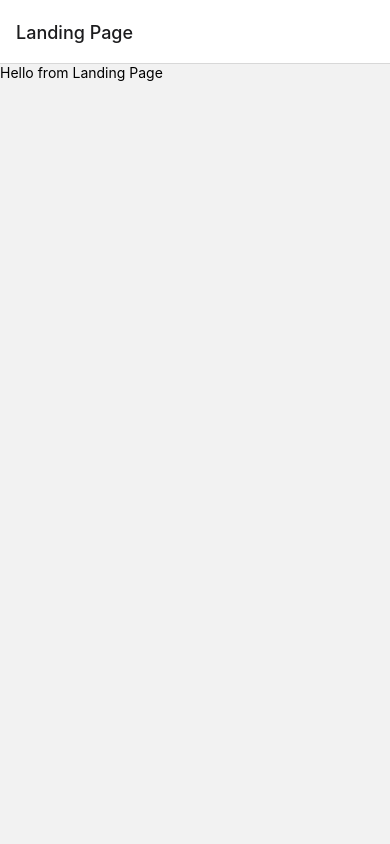
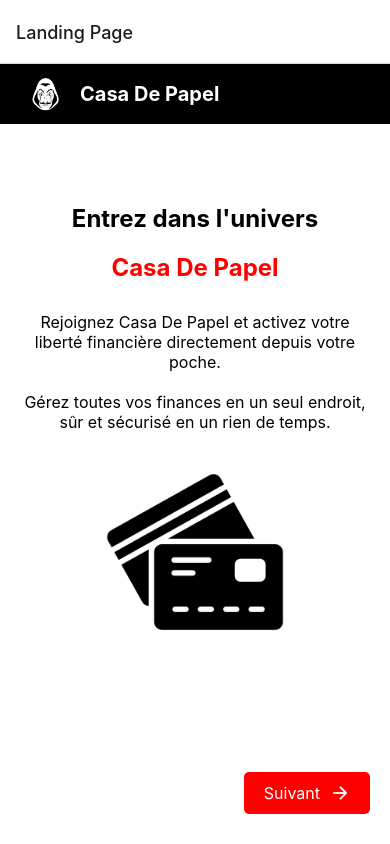
Before and after one commit to MariemeSougoufara/casa-de-papel, a React Native app: screen / in a window 390 px wide. Built offline with nearby package versions, Linux system fonts and the light colour scheme.

Commit message:
LandingPage #3

```diff
--- a/App.js
+++ b/App.js
@@ -3,6 +3,7 @@
 import {NavigationContainer} from '@react-navigation/native';
 import {createNativeStackNavigator} from '@react-navigation/native-stack';
 import LandingPage from './screens/LandingPage';
+import OnboardingScreen from './screens/OnboardingScreen';
 
 const Stack =  createNativeStackNavigator();
 export default function App() {
@@ -12,6 +13,10 @@
       <Stack.Screen
         name="Landing Page"
         component={LandingPage}
+      />
+     <Stack.Screen
+        name="OnboardingScreen"
+        component={OnboardingScreen}
       />
       </Stack.Navigator>
     </NavigationContainer>
--- a/screens/LandingPage.js
+++ b/screens/LandingPage.js
@@ -1,18 +1,112 @@
-import React from "react";
-import { SafeAreaView, StyleSheet, Text, View } from 'react-native';
+import React from 'react';
+import { View, Text, Image, StyleSheet, TouchableOpacity } from 'react-native';
+import { Ionicons } from '@expo/vector-icons';
 
-const LandingPage = () => {
-    return (
-       <SafeAreaView>
-        <View>
-            <Text>Hello from Landing Page</Text>
-        </View>
-       </SafeAreaView>
-    );
-}
+const LandingPage = ({ navigation }) => {
+  return (
+    <View style={styles.container}>
+      <View style={styles.topBar}>
+        <Image source={require('../assets/logo.png')} style={styles.logo} />
+        <Text style={styles.topBarText}>Casa De Papel</Text>
+      </View>
+      <Text style={styles.title1}>Entrez dans l'univers</Text>
+      <Text style={styles.title2}>Casa De Papel</Text>
+      <Text style={styles.subtitle1}>
+        Rejoignez Casa De Papel et activez votre liberté financière directement depuis votre poche.
+      </Text>
+      <Text style={styles.subtitle2}>
+        Gérez toutes vos finances en un seul endroit, sûr et sécurisé en un rien de temps.
+      </Text>
+      <Image source={require('../assets/credit-card.png')} style={styles.cardImage} />
+      <TouchableOpacity style={styles.button} onPress={() => navigation.navigate('OnboardingScreen')}>
+        <Text style={styles.buttonText}>Suivant</Text>
+        <Ionicons name="arrow-forward" size={20} color="white" />
+      </TouchableOpacity>
+    </View>
+  );
+};
 
-const style = StyleSheet.create({
-
+const styles = StyleSheet.create({
+  container: {
+    flex: 1,
+    backgroundColor: 'white',
+    paddingTop: 90,
+  },
+  topBar: {
+    position: 'absolute',
+    top: 0,
+    flexDirection: 'row',
+    alignItems: 'center',
+    justifyContent: 'flex-start',
+    paddingHorizontal: 20,
+    paddingVertical: 5,
+    backgroundColor: 'black',
+    width: '100%',
+  },
+  logo: {
+    width: 50,
+    height: 50,
+    resizeMode: 'contain',
+  },
+  topBarText: {
+    fontSize: 20,
+    fontWeight: 'bold',
+    color: 'white',
+    marginLeft: 10,
+  },
+  title1: {
+    fontSize: 24,
+    fontWeight: 'bold',
+    color: 'black',
+    textAlign: 'center',
+    marginTop: 50,
+    marginBottom: 10,
+  },
+  title2: {
+    fontSize: 24,
+    fontWeight: 'bold',
+    color: '#FF0000',
+    textAlign: 'center',
+    marginTop: 10,
+    marginBottom: 30,
+  },
+  subtitle1: {
+    fontSize: 16,
+    color: 'black',
+    textAlign: 'center',
+    marginBottom: 20,
+    paddingHorizontal: 20,
+  },
+  subtitle2: {
+    fontSize: 16,
+    color: 'black',
+    textAlign: 'center',
+    marginBottom: 20,
+    paddingHorizontal: 20,
+  },
+  cardImage: {
+    width: '80%',
+    height: 200,
+    resizeMode: 'contain',
+    alignSelf: 'center',
+    marginBottom: 20,
+  },
+  button: {
+    position: 'absolute',
+    bottom: 30,
+    right: 20,
+    flexDirection: 'row',
+    alignItems: 'center',
+    backgroundColor: '#FF0000',
+    paddingVertical: 10,
+    paddingHorizontal: 20,
+    borderRadius: 5,
+  },
+  buttonText: {
+    color: 'white',
+    fontSize: 16,
+    marginRight: 10,
+  },
 });
 
-export default LandingPage
+export default LandingPage;
```
Also changed, not shown: assets/credit-card.png (added), assets/logo.png (added).
